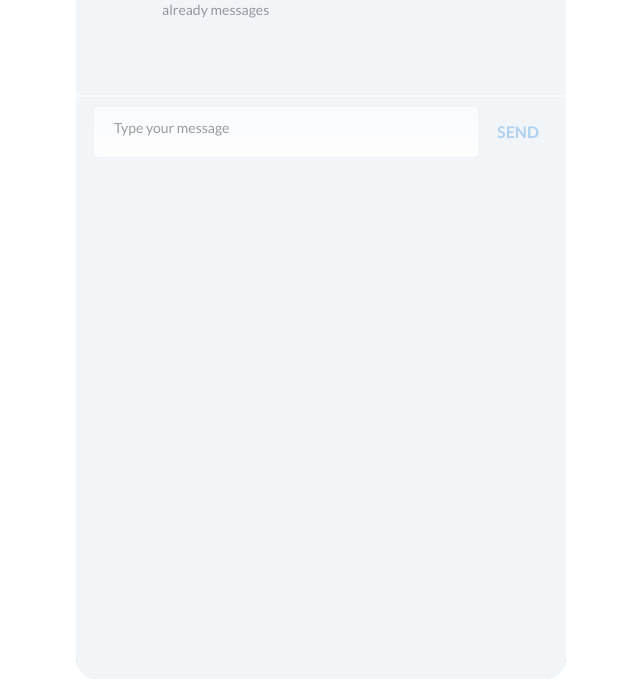
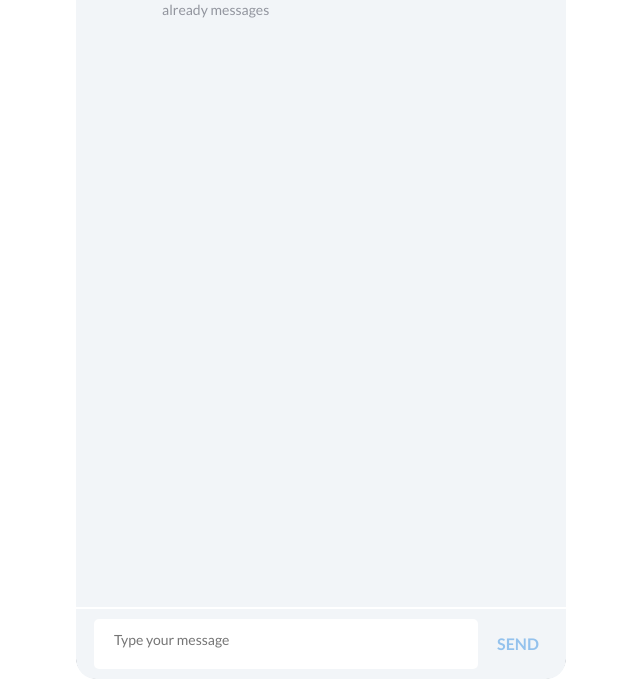
Before and after one commit to adilcpm/microblog, a Python web app: template app/templates/chat.html in a window 1280 px wide. Shown: the part 113-800 px from the top of the page, without its empty margins (319-959 px from the left). Run offline with Jinja, Linux system fonts and the light colour scheme; the template is opened without the code that fills it: most values are stand-ins (such as "Sample title", 1, 10 or a date in 2020); some libraries are stand-ins or nearby versions.

Commit message:
fixed small prob

```diff
--- a/app/static/chat.css
+++ b/app/static/chat.css
@@ -4,6 +4,8 @@
 }
 ul#messages{
   padding: 0px;
+  position: absolute;
+  bottom: 0;
 }
 .chat-container {
   margin: 0 auto;
@@ -50,6 +52,8 @@ ul#messages{
   padding: 30px 30px 20px;
   border-bottom: 2px solid white;
   overflow-y: scroll;
+  flex-grow: 1;
+  position: relative;
 }
 @media only screen and (max-width: 768px) {
   .chat .chat-header{
--- a/app/static/chat.js
+++ b/app/static/chat.js
@@ -23,7 +23,7 @@ $(document).ready(function() {
             <li class="clearfix">
                 <div class="message-data align-right">
                     <span class="message-data-time" >${ moment().calendar() }</span> &nbsp; &nbsp;
-                    <span class="message-data-name" >${ json_msg.author }</span> <i class="fa fa-circle me"></i>
+                    <span class="message-data-name" >${ json_msg.author }</span> <span class="mydot me"></span>
                 </div>
                 <div class="message other-message float-right">
                     ${json_msg.body}
@@ -34,7 +34,7 @@ $(document).ready(function() {
             msg_html = `
             <li>
                 <div class="message-data">
-                    <span class="message-data-name"><i class="fa fa-circle online"></i> ${ json_msg.author }</span>
+                    <span class="message-data-name"><span class="mydot online"></span> ${ json_msg.author }</span>
                     <span class="message-data-time">${ moment().calendar()}</span>
                 </div>
                 <div class="message my-message">
```
